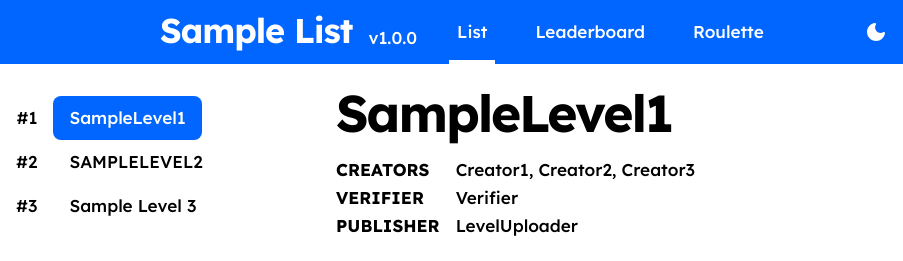
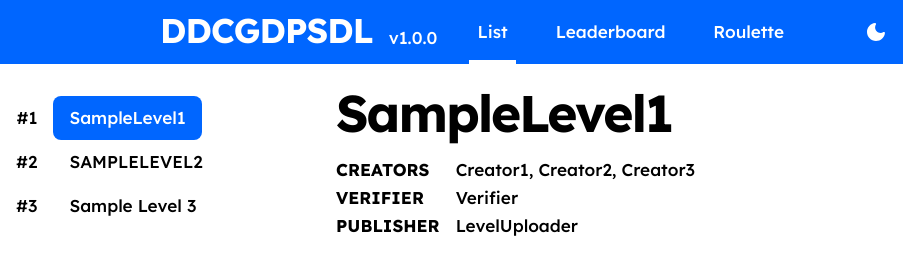
Before and after one commit to ExtremeSpe/DDCGDPSDL, a plain HTML site: page index.html in a window 1280 px wide. Shown: the top 261 px of the page, 0-903 px from the left. Drawn offline with nearby package versions, Linux system fonts and the light colour scheme.

Commit message:
Update index.html

```diff
--- a/index.html
+++ b/index.html
@@ -3,7 +3,7 @@
     <head>
         <meta charset="UTF-8" />
         <meta name="viewport" content="width=1024" />
-        <title>Your List Name</title>
+        <title>DDCGDPPSDL</title>
 
         <!-- Replace your server icon by uploading an image file named "list_icon.png"-->
         <link rel="icon" href="/list_icon.png" />
@@ -37,7 +37,7 @@
     <body id="app">
         <header :class="{ dark: store.dark }">
             <div class="logo">
-                <h2>Sample List</h2>
+                <h2>DDCGDPSDL</h2>
                 <p>v1.0.0</p>
             </div>
             <nav class="nav">
```
